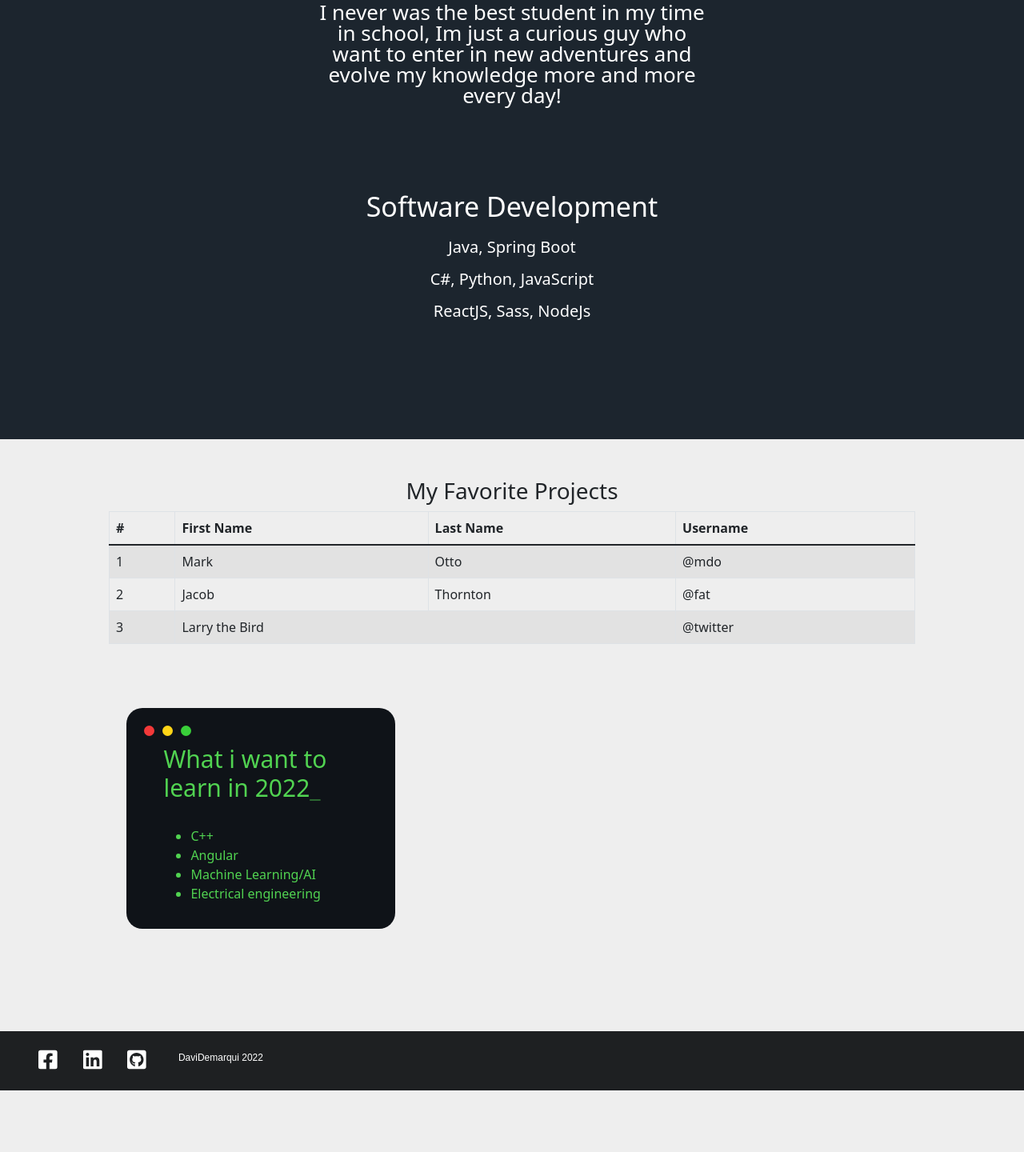
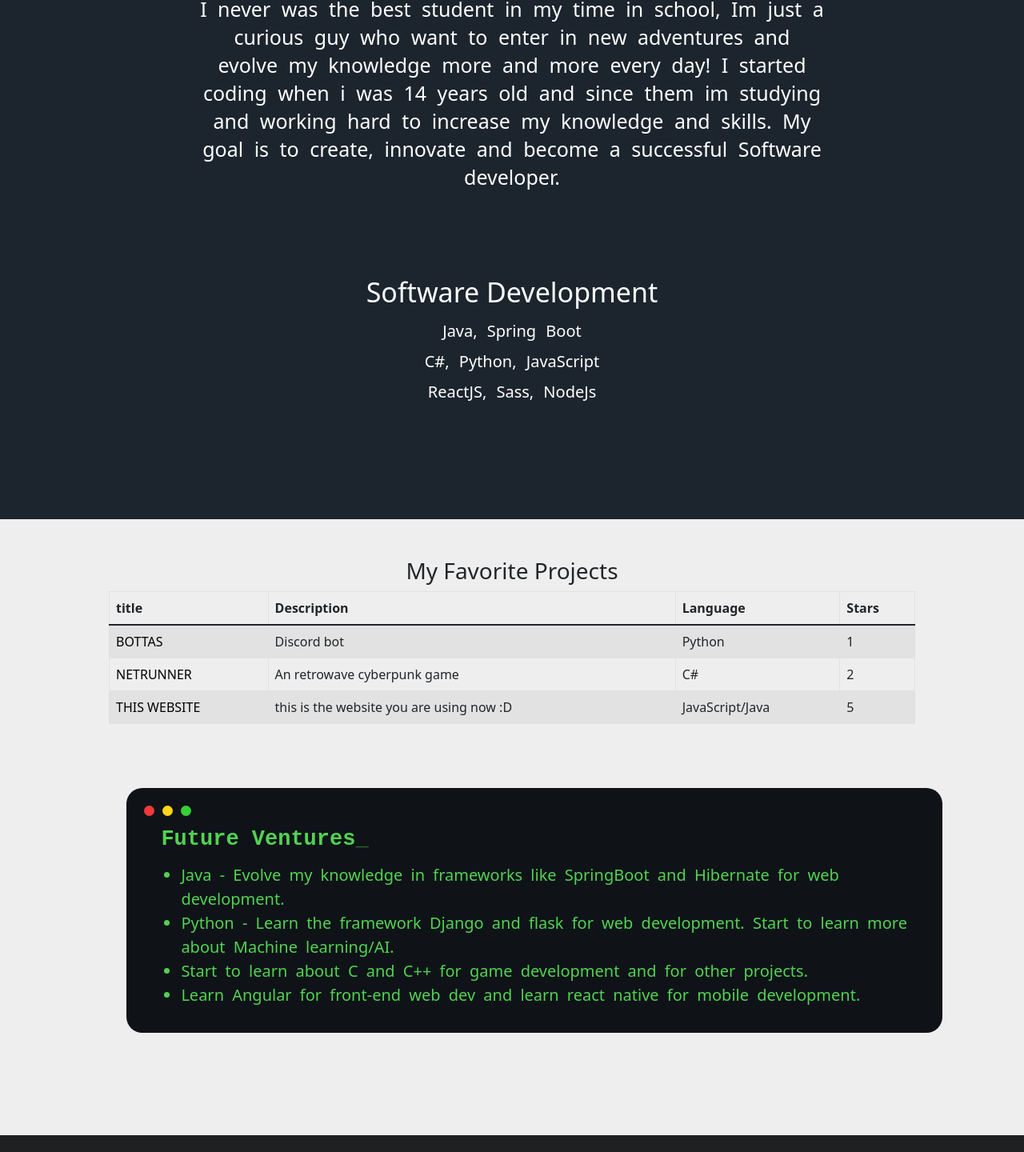
Before and after one commit to DaviDemarqui/MyWebsite-new, a React (Create React App) app in the folder Front/: page / in a window 1280 px wide. Shown: the part 1287-2727 px from the top of the page at 80% size. Before the commit the page ends 2650 px from the top, so only its background shows below. Built offline with nearby package versions, Linux system fonts and the light colour scheme.

Commit message:
made some changes in the terminal, footer , about me

```diff
--- a/Front/src/components/About.jsx
+++ b/Front/src/components/About.jsx
@@ -7,6 +7,8 @@ function About() {
             <br />
             <p>I never was the best student in my time in school, Im just a curious guy who want to enter in new adventures
                 and evolve my knowledge more and more every day!
+                I started coding when i was 14 years old and since them im studying and working hard to increase my knowledge and skills.
+                My goal is to create, innovate and become a successful Software developer.
             </p>
             <br />
             <div className="kn-list">
--- a/Front/src/components/Container01.jsx
+++ b/Front/src/components/Container01.jsx
@@ -9,7 +9,7 @@ function Container01() {
             <br />
             <h3>Self taught software developer from Brazil guided by the desire to evolve and innovate.</h3>
             <br />
-            <h3 className='ddb0'> <span>Front End Developer </span> | <span>Software Developer </span> </h3>
+            <h4 className='ddb0'> <span>Front End Developer </span> | <span>Software Developer </span> </h4>
         </div>
     )
 }
--- a/Front/src/components/MainFooter.jsx
+++ b/Front/src/components/MainFooter.jsx
@@ -5,10 +5,13 @@ function MainFooter() {
     return (
         <div className="main-footer">
             <ul className='m-footer'>
-                <li><a href="?" className='facebook-icon'><FontAwesomeIcon icon={['fab', 'facebook-square']} /></a></li>
-                <li><a href="?" className='linkedin-icon'><FontAwesomeIcon icon={['fab', 'linkedin']} /></a></li>
-                <li><a href="?" className='github-icon'><FontAwesomeIcon icon={['fab', 'github-square']} /></a></li>
-                <p>DaviDemarqui 2022</p>
+                <li><a href="?"><FontAwesomeIcon icon={['fab', 'facebook']} /></a></li>
+                <li><a href="?"><FontAwesomeIcon icon={['fab', 'linkedin']} /></a></li>
+                <li><a href="?"><FontAwesomeIcon icon={['fab', 'github']} /></a></li>
+                <li><a href="?"><FontAwesomeIcon icon={['fab', 'twitter']} /></a></li>
+                <li><a href="?"><FontAwesomeIcon icon={['fab', 'instagram']} /></a></li>
+                <li><a href="?"><FontAwesomeIcon icon={['fab', 'whatsapp']} /></a></li>
+                <p>Davi Demarqui 2022</p>
             </ul>
         </div>
     )
--- a/Front/src/components/ProjectContainer.jsx
+++ b/Front/src/components/ProjectContainer.jsx
@@ -9,29 +9,30 @@ const ProjectContainer = () => {
             <Table striped bordered hover>
                 <thead>
                     <tr>
-                    <th>#</th>
-                    <th>First Name</th>
-                    <th>Last Name</th>
-                    <th>Username</th>
+                    <th>title</th>
+                    <th>Description</th>
+                    <th>Language</th>
+                    <th>Stars</th>
                     </tr>
                 </thead>
                 <tbody>
                     <tr>
+                    <td><a href='https://github.com/DaviDemarqui/BOTTAS'>BOTTAS</a></td>
+                    <td>Discord bot</td>
+                    <td>Python</td>
                     <td>1</td>
-                    <td>Mark</td>
-                    <td>Otto</td>
-                    <td>@mdo</td>
                     </tr>
                     <tr>
+                    <td><a href='https://github.com/DaviDemarqui/NetRunner'>NETRUNNER</a></td>
+                    <td>An retrowave cyberpunk game</td>
+                    <td>C#</td>
                     <td>2</td>
-                    <td>Jacob</td>
-                    <td>Thornton</td>
-                    <td>@fat</td>
                     </tr>
                     <tr>
-                    <td>3</td>
-                    <td colSpan="2">Larry the Bird</td>
-                    <td>@twitter</td>
+                    <td><a href='https://github.com/DaviDemarqui/MyWebsite-new'>THIS WEBSITE</a></td>
+                    <td>this is the website you are using now :D</td>
+                    <td>JavaScript/Java</td>
+                    <td>5</td>
                     </tr>
                 </tbody>
             </Table>
@@ -43,13 +44,33 @@ const ProjectContainer = () => {
                         <li><div className="expand"></div></li>
                     </ul>
                 </div>
-                <h4>What i want to learn in 2022<span>_</span></h4>
-                <ul>
-                    <li>C++</li>
-                    <li>Angular</li>
-                    <li>Machine Learning/AI</li>
-                    <li>Electrical engineering</li>
-                </ul>
+                <h4>Future Ventures<span>_</span></h4>
+                <section className='venture-list'>
+                    <ul className='l1'>
+                        <li>Java - Evolve my knowledge in frameworks like SpringBoot and Hibernate for web development.</li>
+                        <li>Python - Learn the framework Django and flask for web development. Start to learn more about Machine learning/AI.</li>
+                        <li>Start to learn about C and C++ for game development and for other projects.  </li>
+                        <li>Learn Angular for front-end web dev and learn react native for mobile development.</li>
+                    </ul>
+                    {/* <ul className='l2'>
+                        <li>C++</li>
+                        <li>Angular</li>
+                        <li>Machine Learning/AI</li>
+                        <li>Electrical engineering</li>
+                    </ul>
+                    <ul className='l3'>
+                        <li>C++</li>
+                        <li>Angular</li>
+                        <li>Machine Learning/AI</li>
+                        <li>Electrical engineering</li>
+                    </ul>
+                    <ul className='l4'>
+                        <li>C++</li>
+                        <li>Angular</li>
+                        <li>Machine Learning/AI</li>
+                        <li>Electrical engineering</li>
+                    </ul> */}
+                </section>
             </div>
         </div>
     )
--- a/Front/src/scss/App.scss
+++ b/Front/src/scss/App.scss
@@ -10,9 +10,9 @@
 body { background-color: #eeeeee; }
 
   .Header {
-    background-color: #1c252e;
-    backdrop-filter: blur(3px);
-    -webkit-backdrop-filter: blur(3px);
+    background: rgba(28, 37, 46, 0.78);
+    backdrop-filter: blur(4.5px);
+    -webkit-backdrop-filter: blur(4.5px);
     position: fixed;
     top: 0;
     width: 100%;
@@ -26,7 +26,7 @@ body { background-color: #eeeeee; }
     margin-bottom: 0;
     cursor: pointer;
     transition: 0.5s;
-    &:hover { color: #4bb99a; }
+    &:hover { color: #39ffc7; }
   }
 
   .menu-ul {
@@ -78,13 +78,17 @@ body { background-color: #eeeeee; }
       span{ animation: blinker .8s linear infinite; }
       @keyframes blinker { 1% { opacity: 0; } }
     } h3 {
+      font-size: 26px;
       margin: 0;
       color: var(--text);
       span { font-family: Arial, Helvetica, sans-serif; z-index: auto; }
     } h1 {
+      font-weight: 700;
       margin: 0;
       font-size: 3.6em;
       color: var(--text);
+    } h4 {
+      font-size: 20px;
     }
   }
   .abt-me-container {
@@ -100,13 +104,17 @@ body { background-color: #eeeeee; }
       margin: 0em;
       font-family: Arial, Helvetica, sans-serif;
       font-size: 50px;
+      font-weight: 700;
     }
 
     p {
       text-align: center;
       line-height: 1em;
-      margin-left: 15em;
-      margin-right: 15em;
+      margin-left: 10em;
+      margin-right: 10em;
+      line-height: 1.4em;
+      word-spacing: 7px;
+      font-size: 25px;
     }
 
     .kn-list {
@@ -114,7 +122,11 @@ body { background-color: #eeeeee; }
       text-align: center;
       display: block;
       h3{ font-size: 34px; margin-top: 1.5em;}
-      p{ margin: 1em; }
+      p{
+        margin: 1em;
+        line-height: .9em;
+        font-size: 20px;
+      }
     }
   }
 
@@ -126,6 +138,16 @@ body { background-color: #eeeeee; }
     Table {
       max-width: 90%;
       margin: auto;
+      a {
+        text-decoration: none;
+        color: black;
+        font-weight: 500;
+        transition: 0.2s;
+        &:hover {
+          color: #f13746;
+          font-weight: 600;
+        }
+      }
     }
     h3 {
       text-align: center;
@@ -138,9 +160,15 @@ body { background-color: #eeeeee; }
       padding: 1em;
       border-radius: 20px;
       color: rgb(81, 211, 81);
-      width: 30%;
-      h4{ font-size: 30px; margin: 1em; }
-      span { animation: blinker .8s linear infinite; }
+      width: 91%;
+      h4{
+        font-size: 27px;
+        font-weight: 900;
+        margin-left: 1em;
+        margin-top: 1.2em;
+        margin-bottom: .5em;
+      font-family: monospace;
+    } span { animation: blinker .8s linear infinite; }
       @keyframes blinker { 1% { opacity: 0; } }
       ul { margin-left: 2em; }
       .btn{
@@ -175,6 +203,14 @@ body { background-color: #eeeeee; }
           border-radius: 10px;
         }
       }
+      .venture-list {
+        display: inline-flex;
+        .l1 {
+          margin-left: 1em;
+          font-size: 20px;
+          word-spacing: 5px;
+        }
+      }
     }
   }
 
@@ -198,28 +234,25 @@ body { background-color: #eeeeee; }
       // margin-bottom: 0;
       text-align: center;
       margin: auto;
-      display: flex;
+      display: inline-flex;
       p {
         margin: 2em;
         cursor: default;
+        font-weight: 500;
+        font-size: 12px;
+        position: absolute;
+        right: 0;
       }
       li {
         margin: 1em;
       }
       a {
         font-size: 27px;
-      }
-      .facebook-icon {
         color: white;
-        &:hover { color: #03ecec; }
-      }
-      .linkedin-icon {
-        color: white;
-        &:hover { color: #03ecec; }
-      }
-      .github-icon {
-        color: white;
-        &:hover { color: #03ecec; }
+        transition: 0.2s;
+        &:hover{
+          color: #4bb99a;
+        }
       }
     }
   }
```
Also changed, not shown: Front/src/App.js (+11 -4 lines).
